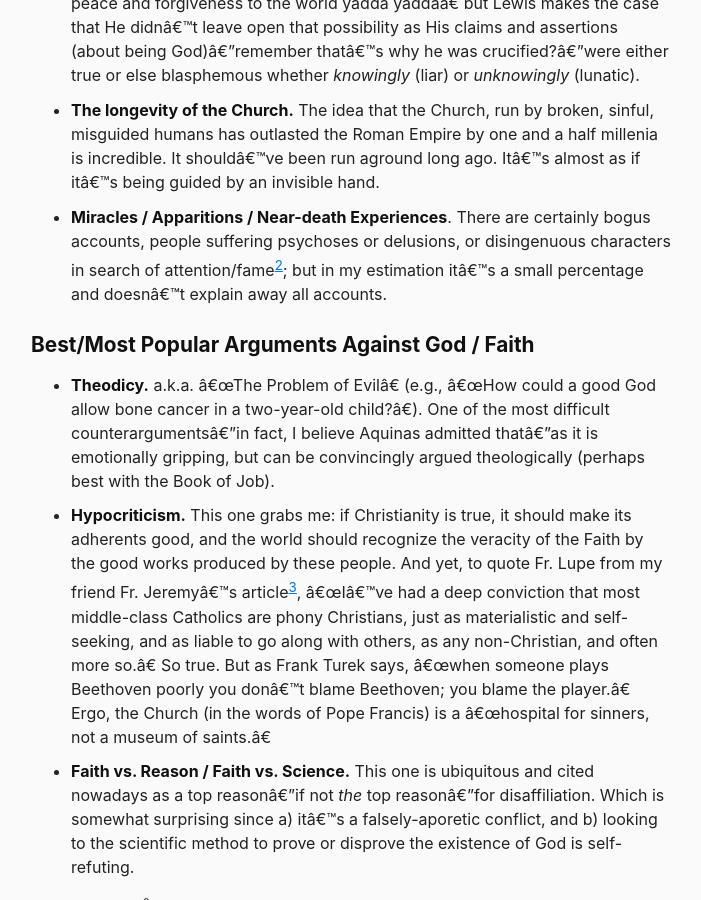
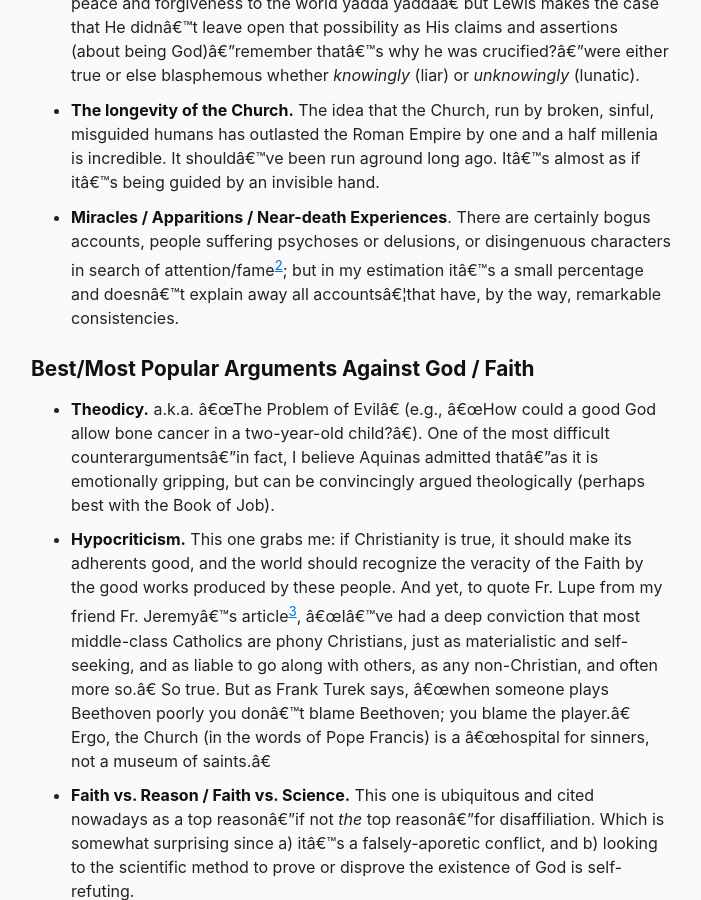
Before and after one commit to berensp/berensp.github.io, a Jekyll site: the page built from pages/apologia.md, in a window 1280 px wide and 900 px high, scrolled down 947 px. Shown: the whole window, without its empty margins (289-990 px from the left). Built offline with Jekyll 4.4.1, drawn with Linux system fonts in a browser that asks for light colours; a script that is not in the unit is left out.

Commit message:
Update apologia.md

```diff
--- a/pages/apologia.md
+++ b/pages/apologia.md
@@ -19,7 +19,7 @@ permalink: /apologia/
 ## The Best Arguments for the Christian God / Jesus Christ
 - **C.S. Lewis' "Liar, Lunatic, Lord" Paradigm.** People like the idea of saying that Jesus was "good moral teacher who was bringing a message of peace and forgiveness to the world yadda yadda" but Lewis makes the case that He didn't leave open that possibility as His claims and assertions (about being God)—remember that's why he was crucified?—were either true or else blasphemous whether *knowingly* (liar) or *unknowingly* (lunatic).
 - **The longevity of the Church.** The idea that the Church, run by broken, sinful, misguided humans has outlasted the Roman Empire by one and a half millenia is incredible. It should've been run aground long ago. It's almost as if it's being guided by an invisible hand.
-- **Miracles / Apparitions / Near-death Experiences**. There are certainly bogus accounts, people suffering psychoses or delusions, or disingenuous characters in search of attention/fame[^2]; but in my estimation it's a small percentage and doesn't explain away all accounts.
+- **Miracles / Apparitions / Near-death Experiences**. There are certainly bogus accounts, people suffering psychoses or delusions, or disingenuous characters in search of attention/fame[^2]; but in my estimation it's a small percentage and doesn't explain away all accounts...that have, by the way, remarkable consistencies.
 
 [^2]: Although I'd argue most people don't have the Broadway-level acting ability to fool the masses.
 
```
